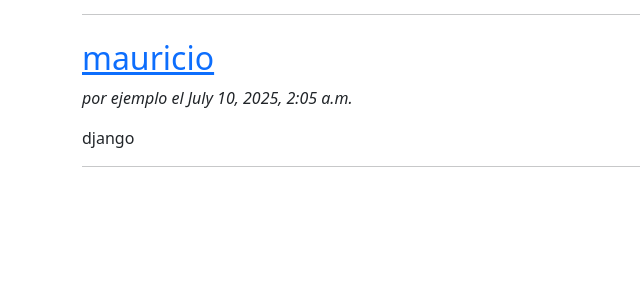
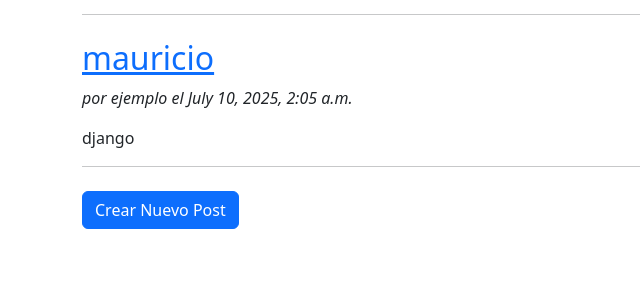
Before and after one commit to MauricioIG/docker, a Django app: page /blog/posts/ in a window 1280 px wide. Shown: the part 248-548 px from the top of the page, without its empty margins (0-640 px from the left). Run offline with Django 4.2, Linux system fonts and the light colour scheme; a user stored in the database is signed in; data comes from the database, SQL or seed files in the repository; parts of the project's set-up code (start-up, migrations or seed data) failed here and were passed over.

Commit message:
listo para despliegue6api2

```diff
--- a/blog/templates/blog/lista_posts.html
+++ b/blog/templates/blog/lista_posts.html
@@ -19,4 +19,9 @@
 {% empty %}
     <p>No hay publicaciones todavía.</p>
 {% endfor %}
+
+<div>
+    <a href="{% url 'crear_post' %}" class="btn btn-primary">Crear Nuevo Post</a>
+</div>
+
 {% endblock %}
--- a/blog/urls.py
+++ b/blog/urls.py
@@ -2,11 +2,11 @@ from django.urls import path
 from . import views
 
 urlpatterns = [
-    path('', views.iniciar_sesion, name = 'login'),
+    path('', views.iniciar_sesion, name='login'),
     path('posts/', views.lista_post, name='lista_post'),
-    path('post/<int:pk>', views.detalle_post, name='detalle_post'),
+    path('post/<int:pk>/', views.detalle_post, name='detalle_post'),
+    path('crear/', views.crear_post, name='crear_post'),
     path('registro/', views.registro, name='registro'),
     path('login/', views.iniciar_sesion, name='login'),
     path('logout/', views.cerrar_sesion, name='logout'),
-
 ]
--- a/blog/views.py
+++ b/blog/views.py
@@ -1,9 +1,8 @@
-from django.shortcuts import render, get_object_or_404
+from django.shortcuts import render, get_object_or_404, redirect
 from .models import Post
-from .forms import FormularioComentario
+from .forms import FormularioComentario, PostForm
 from django.contrib.auth import authenticate, login, logout
 from django.contrib.auth.models import User
-from django.shortcuts import redirect
 from django.contrib.auth.decorators import login_required
 
 
@@ -11,6 +10,7 @@ from django.contrib.auth.decorators import login_required
 def lista_post(request):
     posts = Post.objects.all().order_by('-fecha_publicacion')
     return render(request, 'blog/lista_posts.html', {'posts': posts})
+
 
 @login_required
 def detalle_post(request, pk):
@@ -33,12 +33,20 @@ def detalle_post(request, pk):
         'form': form
     })
 
-'''
-class ListaPostView(ListView):
-    model = Post
-    template_name = 'blog/lista_post_cbv.html'
-    context_object_name = 'posts'
-'''
+
+@login_required
+def crear_post(request):
+    if request.method == 'POST':
+        form = PostForm(request.POST)
+        if form.is_valid():
+            form.save()
+            return redirect('lista_post')
+    else:
+        form = PostForm()
+
+    return render(request, 'blog/crear_post.html', {'form': form})
+
+
 def registro(request):
     if request.method == 'POST':
         username = request.POST['username']
@@ -48,19 +56,20 @@ def registro(request):
 
     return render(request, 'blog/registro.html')
 
+
 def iniciar_sesion(request):
     if request.method == 'POST':
         username = request.POST['username']
         password = request.POST['password']
-        user = authenticate(request, username = username, password = password)
+        user = authenticate(request, username=username, password=password)
         if user:
             login(request, user)
             return redirect('lista_post')
-
         else:
-            return render(request, 'blog/login.html', {'error': 'credenciales incorrectas'})
+            return render(request, 'blog/login.html', {'error': 'Credenciales incorrectas'})
 
     return render(request, 'blog/login.html')
+
 
 def cerrar_sesion(request):
     logout(request)
```
Also changed, not shown: blog/forms.py (+6 -2 lines), blog/templates/blog/crear_post.html (added, +10 -0 lines).
